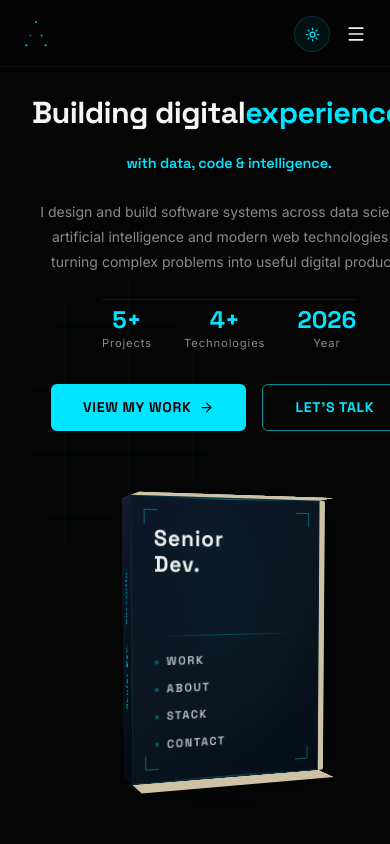
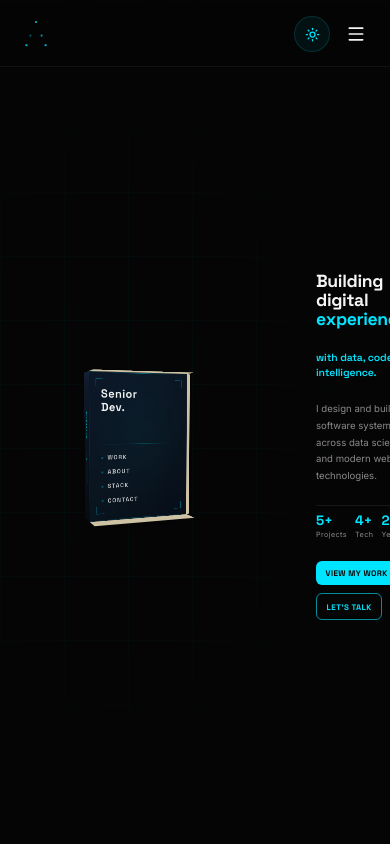
Before and after one commit to bigg8t27-sudo/PORTFOLIO, a React (Vite) app: page / in a window 390 px wide. Shown: the top 844 px of the page. Built offline with nearby package versions, Linux system fonts and the light colour scheme.

Commit message:
Mobile: keep two-column layout, scale book and text with vw

```diff
--- a/src/App.tsx
+++ b/src/App.tsx
@@ -206,20 +206,33 @@ export default function App() {
         .card-hover { transition: border-color 0.25s, box-shadow 0.25s; }
         .theme-btn:hover { opacity: 0.8; transform: scale(1.05); }
         ::selection { background: rgba(0,180,216,0.25); color: #fff; }
-        .hero-grid { grid-template-columns: minmax(0,1fr) minmax(0,1fr); }
-        @media(max-width: 900px) { .hero-grid { grid-template-columns: 1fr !important; } }
-        .about-grid { grid-template-columns: minmax(0,2fr) minmax(0,3fr); }
-        @media(max-width: 768px) { .about-grid { grid-template-columns: 1fr !important; } }
-        /* Prevent mid-word breaks everywhere */
-        * { word-break: normal; overflow-wrap: break-word; hyphens: none; }
-        h1, h2, h3, p { word-break: keep-all; white-space: normal; }
-        /* Mobile hero fixes */
-        @media(max-width: 900px) {
-          .hero-content h1 span { display: inline !important; }
-          .hero-book { order: 2 !important; }
-          .hero-content { order: 1 !important; text-align: center; align-items: center !important; }
-          .hero-content .stats-row { justify-content: center; }
-          .hero-content .cta-row { justify-content: center; }
+        /* ── Hero: always two columns, scale on mobile ── */
+        .hero-grid {
+          display: grid;
+          grid-template-columns: 1fr 1fr;
+          gap: 1.5rem;
+          align-items: center;
+        }
+        /* ── About: two columns on all sizes ── */
+        .about-grid {
+          display: grid;
+          grid-template-columns: minmax(0,2fr) minmax(0,3fr);
+          gap: 3rem;
+          align-items: start;
+        }
+        /* ── Prevent mid-word breaks ── */
+        h1, h2, h3, p, a, span { word-break: normal; overflow-wrap: normal; hyphens: none; white-space: normal; }
+        /* ── Mobile tweaks — keep side-by-side but shrink book ── */
+        @media(max-width: 768px) {
+          .hero-grid { gap: 0.75rem; padding: 5rem 1rem 2rem !important; }
+          .about-grid { grid-template-columns: 1fr 1.5fr; gap: 1.25rem; }
+          .book-shrink { transform: scale(0.62); transform-origin: center center; }
+          .hero-text-col { gap: 0.75rem !important; }
+        }
+        @media(max-width: 480px) {
+          .hero-grid { gap: 0.5rem; padding: 4.5rem 0.75rem 1.5rem !important; }
+          .about-grid { grid-template-columns: 1fr 1.6fr; gap: 1rem; }
+          .book-shrink { transform: scale(0.52); transform-origin: center center; }
         }
       `}</style>
 
@@ -270,6 +283,7 @@ export default function App() {
           <div style={{ position: "relative", zIndex: 1, width: "100%", maxWidth: 1280, margin: "0 auto", padding: "6rem 2rem 3rem", display: "grid", gap: "3rem", alignItems: "center" }} className="hero-grid">
             {/* ── LEFT: 3D Book ── */}
             <div className="hero-book" style={{ display: "flex", alignItems: "center", justifyContent: "center" }}>
+              <div className="book-shrink">
                 <BookNav
                   navLinks={navLinks}
                   accent={t.accentGlow}
@@ -279,46 +293,53 @@ export default function App() {
                   }}
                 />
               </div>
+            </div>
 
             {/* ── RIGHT: Hero content ── */}
-            <div className="hero-content" style={{ display: "flex", flexDirection: "column", gap: "1.5rem" }}>
+            <div className="hero-content" style={{ display: "flex", flexDirection: "column", gap: "1.25rem" }}>
 
-              {/* Main headline — fixed font size for mobile */}
+              {/* Main headline — scales with vw so it always fits the column */}
               <HoverHeading
                 as="h1"
                 text="Building digital"
                 text2="experiences."
                 accent={t.accentGlow}
                 color={t.text}
-                style={{ ...heading, fontSize: "clamp(1.9rem, 4vw, 4.2rem)", lineHeight: 1.1, letterSpacing: "-0.02em", wordBreak: "keep-all", whiteSpace: "normal" }}
+                style={{ ...heading, fontSize: "clamp(1.1rem, 3.6vw, 4.2rem)", lineHeight: 1.1, letterSpacing: "-0.02em" }}
               />
 
               {/* Sub-headline */}
-              <p style={{ fontSize: "clamp(0.9rem,1.8vw,1.2rem)", fontWeight: 600, fontFamily: "Space Grotesk,sans-serif", color: t.accentGlow, letterSpacing: "-0.01em", wordBreak: "keep-all" }}>
+              <p style={{ fontSize: "clamp(0.65rem, 1.5vw, 1.2rem)", fontWeight: 600, fontFamily: "Space Grotesk,sans-serif", color: t.accentGlow, letterSpacing: "-0.01em" }}>
                 with data, code & intelligence.
               </p>
 
               {/* Description */}
-              <p style={{ color: t.textMuted, fontSize: "clamp(0.875rem,1.4vw,1rem)", lineHeight: 1.8, maxWidth: 480, wordBreak: "normal", overflowWrap: "break-word" }}>
-                I design and build software systems across data science, artificial intelligence and modern web technologies — turning complex problems into useful digital products.
+              <p style={{ color: t.textMuted, fontSize: "clamp(0.6rem, 1.2vw, 1rem)", lineHeight: 1.75 }}>
+                I design and build software systems across data science, AI and modern web technologies.
               </p>
 
               {/* Stats row */}
-              <div className="stats-row" style={{ display: "flex", gap: "2rem", flexWrap: "wrap", paddingTop: "0.5rem", borderTop: `1px solid ${t.border}` }}>
-                {[{ num: "5+", label: "Projects" }, { num: "4+", label: "Technologies" }, { num: "2026", label: "Year" }].map(s => (
+              <div className="stats-row" style={{ display: "flex", gap: "clamp(0.5rem,1.5vw,2rem)", flexWrap: "wrap", paddingTop: "0.5rem", borderTop: `1px solid ${t.border}` }}>
+                {[{ num: "5+", label: "Projects" }, { num: "4+", label: "Tech" }, { num: "2026", label: "Year" }].map(s => (
                   <div key={s.label}>
-                    <p style={{ ...heading, fontSize: "1.5rem", color: t.accentGlow, lineHeight: 1 }}>{s.num}</p>
-                    <p style={{ color: t.textMuted, fontSize: "0.7rem", letterSpacing: "0.08em", marginTop: "0.2rem" }}>{s.label}</p>
+                    <p style={{ ...heading, fontSize: "clamp(0.85rem, 2vw, 1.5rem)", color: t.accentGlow, lineHeight: 1 }}>{s.num}</p>
+                    <p style={{ color: t.textMuted, fontSize: "clamp(0.45rem, 0.9vw, 0.7rem)", letterSpacing: "0.06em", marginTop: "0.15rem" }}>{s.label}</p>
                   </div>
                 ))}
               </div>
 
               {/* CTAs */}
-              <div className="cta-row" style={{ display: "flex", gap: "1rem", flexWrap: "wrap", paddingTop: "0.5rem" }}>
-                <a href="#work" style={btn} className="btn-glow" onClick={(e)=>{e.preventDefault();document.getElementById("work")?.scrollIntoView({behavior:"smooth"})}}>
-                  VIEW MY WORK <ArrowRight size={15} />
+              <div className="cta-row" style={{ display: "flex", gap: "0.5rem", flexWrap: "wrap" }}>
+                <a href="#work"
+                  style={{ ...btn, fontSize: "clamp(0.5rem, 1.1vw, 0.875rem)", padding: "clamp(0.4rem,0.8vw,0.75rem) clamp(0.6rem,1.4vw,1.5rem)", gap: "0.3rem" }}
+                  className="btn-glow"
+                  onClick={(e) => { e.preventDefault(); document.getElementById("work")?.scrollIntoView({ behavior: "smooth" }); }}>
+                  VIEW MY WORK <ArrowRight size={11} />
                 </a>
-                <a href="#contact" style={btnOutline} className="btn-glow" onClick={(e)=>{e.preventDefault();document.getElementById("contact")?.scrollIntoView({behavior:"smooth"})}}>
+                <a href="#contact"
+                  style={{ ...btnOutline, fontSize: "clamp(0.5rem, 1.1vw, 0.875rem)", padding: "clamp(0.4rem,0.8vw,0.75rem) clamp(0.6rem,1.4vw,1.5rem)" }}
+                  className="btn-glow"
+                  onClick={(e) => { e.preventDefault(); document.getElementById("contact")?.scrollIntoView({ behavior: "smooth" }); }}>
                   LET'S TALK
                 </a>
               </div>
```
Lines whose indentation alone changed are shown as unchanged.
